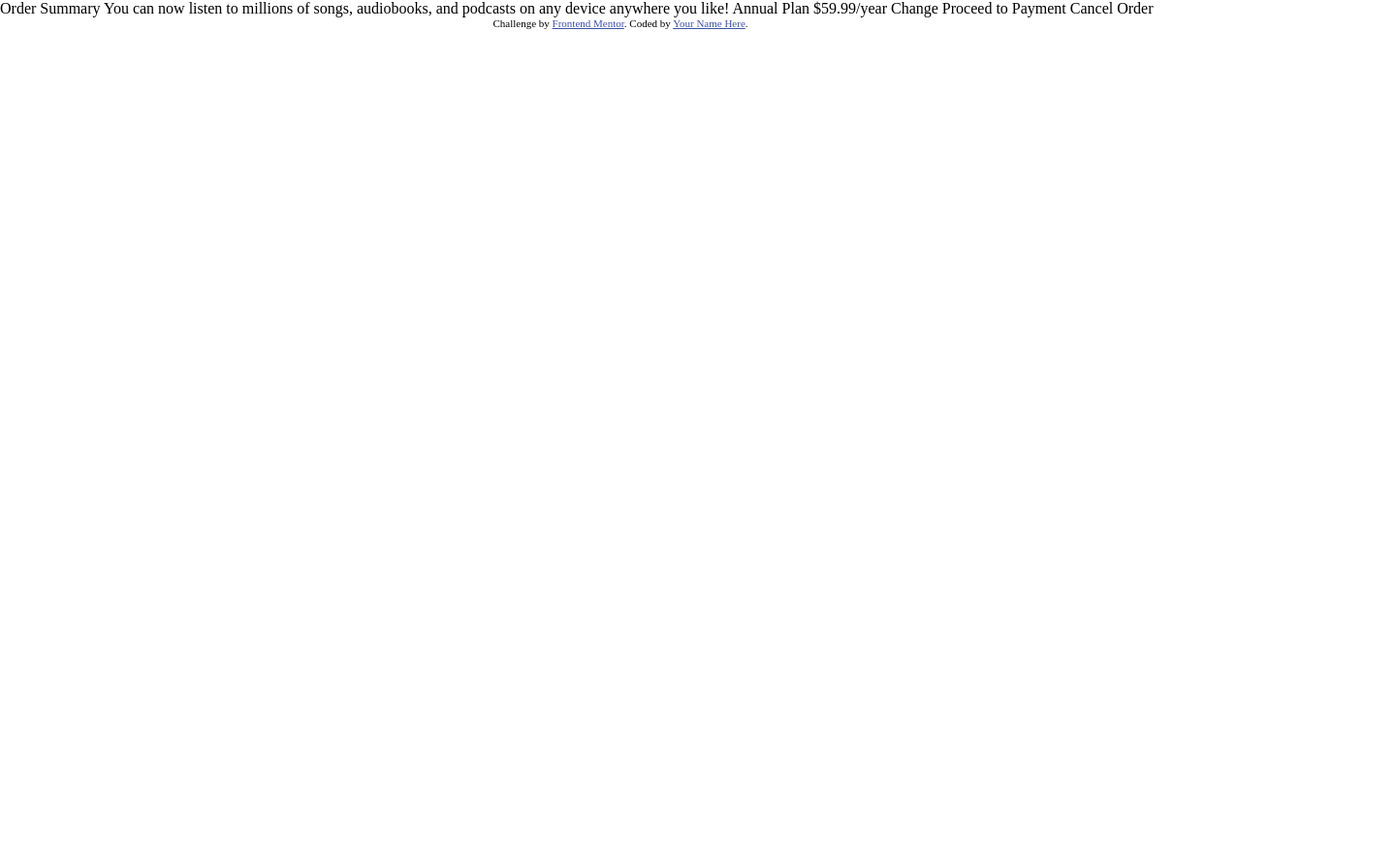
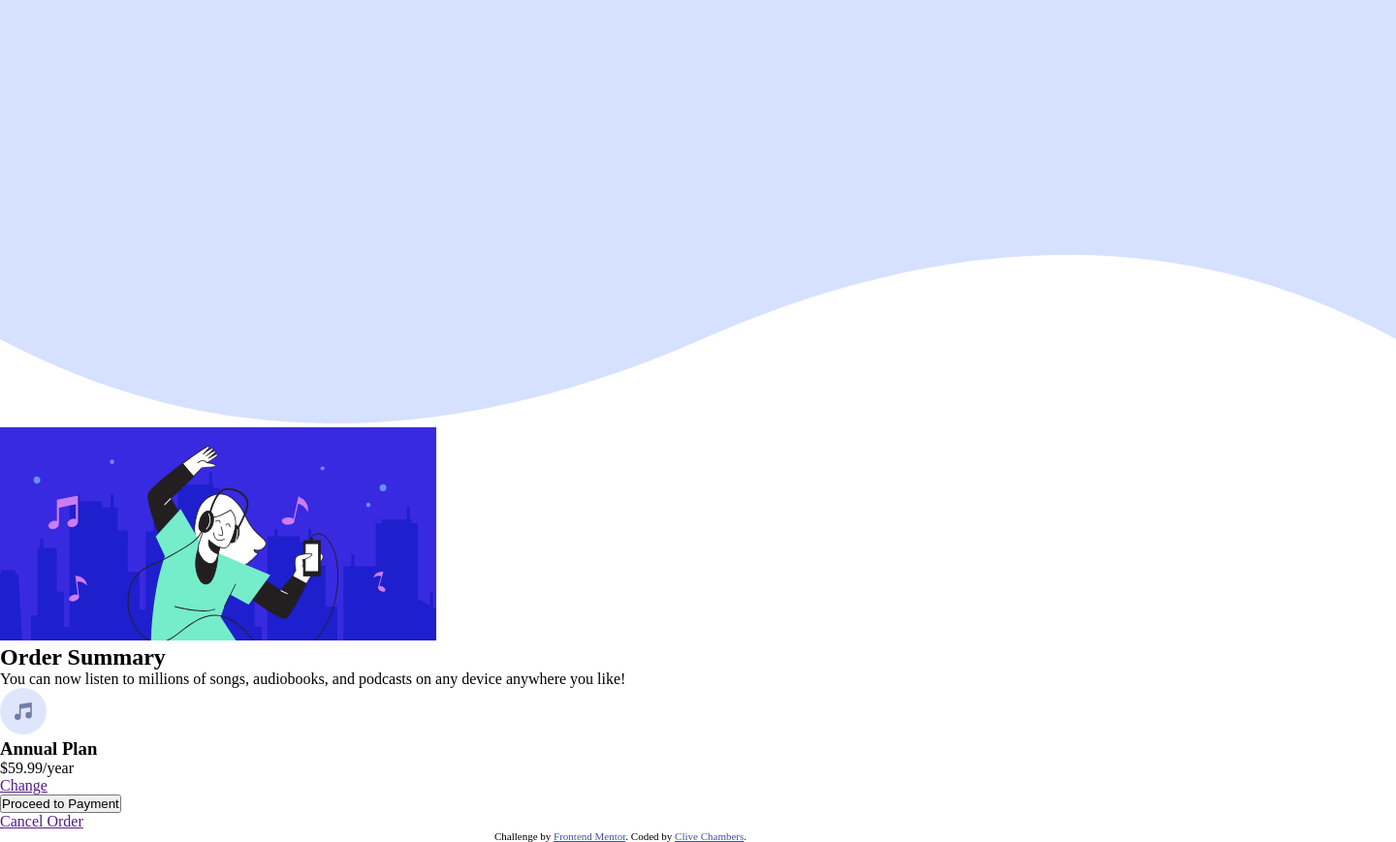
Before and after one commit to Clive-Chambers/order-summary-component-challenge, a plain HTML site: page index.html in a window 1280 px wide. Shown: the whole page at 97% size, 1440 px wide, since content can reach past the window. Before the commit the page ends 800 px from the top, so only its background shows below. Drawn offline with Linux system fonts and the light colour scheme.

Commit message:
Apply HTML Markup

```diff
--- a/index.html
+++ b/index.html
@@ -10,23 +10,55 @@
 
 </head>
 <body>
+  <!-- Main Container -->
+  <main class="main-container">
+    <picture>
+      <source media="(min-width: 376px)" srcset="./images/pattern-background-desktop.svg">
+      <img src="./images/pattern-background-mobile.svg" alt="">
+    </picture>
+    <!-- Card Container -->
+    <div class="card">
+      <div class="music-image">
+        <img src="./images/illustration-hero.svg" alt="An Ilustration of a girl dancing whilst listening to music through headphones on her mobile phone with musical notes in the background">
+      </div>
 
-  Order Summary
+      <!-- Card Title Section -->
+      <div class="card-title">
+        <h2>Order Summary</h2>
+        <p>You can now listen to millions of songs, audiobooks, and podcasts on any
+          device anywhere you like!</p>
+      </div>
 
-  You can now listen to millions of songs, audiobooks, and podcasts on any
-  device anywhere you like!
+        <!-- Select Plan Section -->
+      <div class="select-plan">
+        <div class="music-icon">
+          <img src="./images/icon-music.svg" alt="Picture of a Music Note">
+        </div>
+        <div class="plan">
+          <h3>Annual Plan</h3>
+          <p>$59.99/year</p>
+        </div>
+        <div class="change-plan">
+          <a href="" class="change-plan">Change</a>
+        </div>
+      </div>
 
-  Annual Plan
-  $59.99/year
+        <!-- Proceed to Payment Button -->
+      <div class="proceed-to-payment">
+        <button>Proceed to Payment</button>
+      </div>
 
-  Change
+        <!-- Cancel Order Link -->
+      <div class="cancel-order">
+        <a href="">Cancel Order</a>
+      </div>
+    </div>
 
-  Proceed to Payment
-  Cancel Order
+  </main>
 
-  <div class="attribution">
+  <footer class="attribution">
     Challenge by <a href="https://www.frontendmentor.io?ref=challenge" target="_blank">Frontend Mentor</a>.
-    Coded by <a href="#">Your Name Here</a>.
-  </div>
+    Coded by <a href="#">Clive Chambers</a>.
+  </footer>
 </body>
 </html>
```
